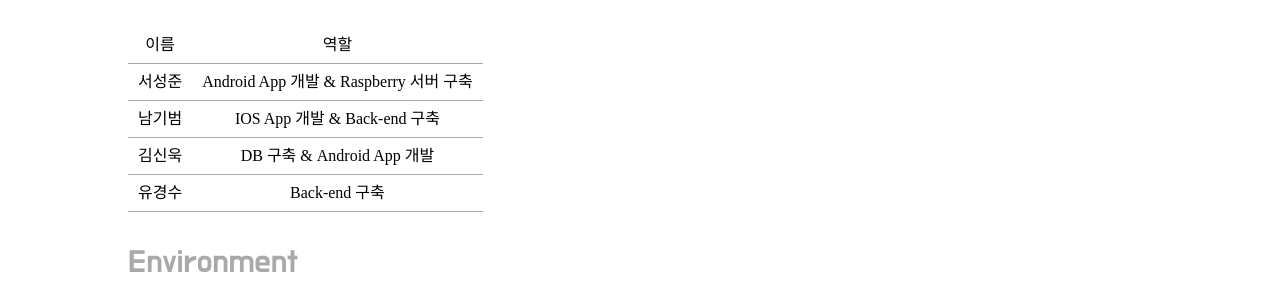
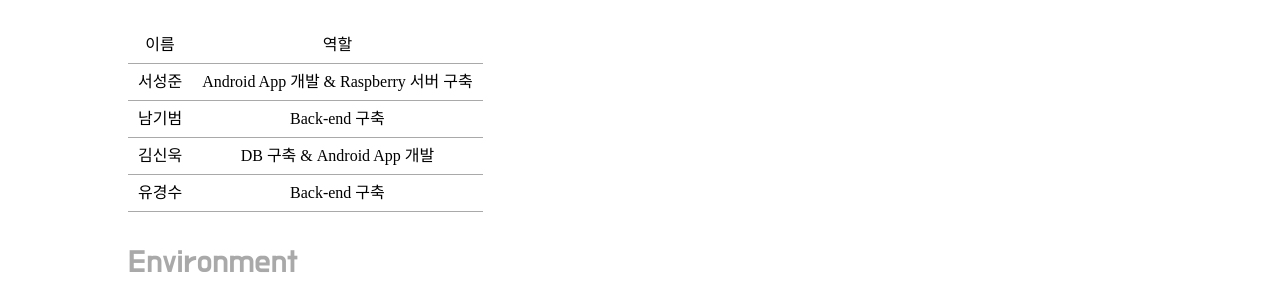
Before and after one commit to seosungjoon/seosungjoon.github.io, a Jekyll site: the page built from _posts/project/2019-09-06-BookPrice.md, in a window 1280 px wide and 900 px high. Shown: the part 289-589 px from the top of the window. Built offline with Jekyll 4.4.1, drawn with Linux system fonts in a browser that asks for light colours; nearby versions of some CDN libraries; some web fonts are replaced.

Commit message:
[텍스트 수정]
-BookPrice IOS개발 삭제

```diff
--- a/_posts/project/2019-09-06-BookPrice.md
+++ b/_posts/project/2019-09-06-BookPrice.md
@@ -15,7 +15,7 @@ more_details: ["java", "android", "rbp", "linux", "git", "mysql", "nodejs"]
 이름 | 역할
 :--: | :--:
 서성준 | Android App 개발 & Raspberry 서버 구축
-남기범 | IOS App 개발 & Back-end 구축
+남기범 | Back-end 구축
 김신욱 | DB 구축 & Android App 개발
 유경수 | Back-end 구축
 
```
Also changed, not shown: 2 other files.
